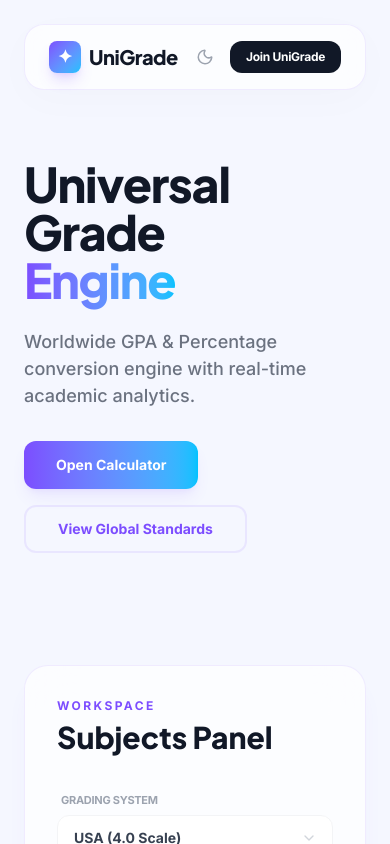
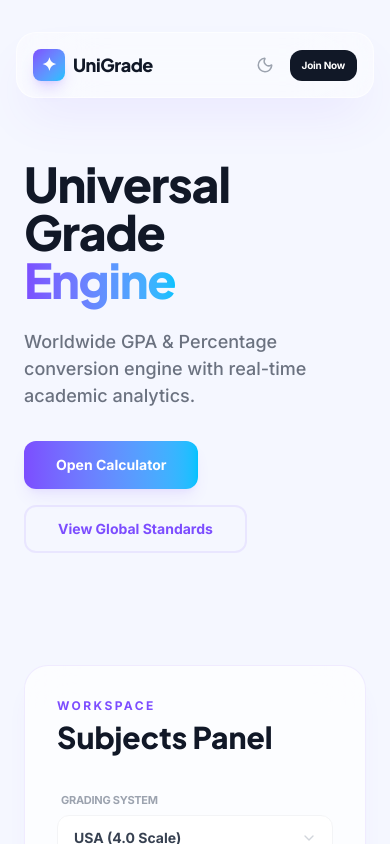
Before and after one commit to aljihadhasan220/unigrade-calculator, a React (Vite) app: page / in a window 390 px wide. Shown: the top 844 px of the page. Built offline with nearby package versions, Linux system fonts and the light colour scheme.

Commit message:
feat: Enhance UI and typography for UniGrade
Refactors the Navbar component with updated styling and responsive adjustments. Introduces new Google Fonts ('Inter' and 'Plus Jakarta Sans') to improve typography across the application. Adjusts scroll padding for smoother navigation.

```diff
--- a/src/App.tsx
+++ b/src/App.tsx
@@ -94,29 +94,29 @@ const Input = ({ label, ...props }: { label: string } & React.InputHTMLAttribute
 );
 
 const Navbar = ({ darkMode, setDarkMode }: { darkMode: boolean; setDarkMode: (v: boolean) => void }) => (
-  <nav className="fixed top-6 left-6 right-6 z-50 glass-effect rounded-[20px] shadow-2xl shadow-primary/5 border border-white/50">
-    <div className="max-w-7xl mx-auto px-6 h-16 flex items-center justify-between">
-      <div className="flex items-center gap-2">
+  <nav className="fixed top-8 left-4 right-4 md:left-6 md:right-6 z-50 bg-white/40 backdrop-blur-2xl rounded-[20px] shadow-2xl shadow-primary/10 border border-white/60">
+    <div className="max-w-7xl mx-auto px-4 md:px-6 h-16 md:h-18 flex items-center justify-between gap-2">
+      <div className="flex items-center gap-2 shrink-0">
         <div className="w-8 h-8 rounded-lg bg-gradient-to-br from-primary to-secondary flex items-center justify-center shadow-lg shadow-primary/20">
           <span className="text-white font-black text-lg">✦</span>
         </div>
-        <span className="text-xl font-extrabold tracking-tight text-text font-display">UniGrade</span>
+        <span className="text-lg md:text-xl font-extrabold tracking-tight text-text font-display">UniGrade</span>
       </div>
 
-      <div className="hidden md:flex items-center gap-6 text-sm font-bold text-gray-600">
+      <div className="hidden lg:flex items-center gap-8 text-sm font-bold text-gray-600">
         <a href="#calculator" className="hover:text-primary transition-colors">Calculator</a>
         <a href="#features" className="hover:text-primary transition-colors">Features</a>
         <a href="#faq" className="hover:text-primary transition-colors">FAQ</a>
       </div>
 
-      <div className="flex items-center gap-2">
+      <div className="flex items-center gap-2 shrink-0">
         <button
           onClick={() => setDarkMode(!darkMode)}
-          className="p-2 rounded-xl text-gray-400 hover:bg-gray-100 transition-all"
+          className="p-2 rounded-xl text-gray-400 hover:bg-gray-100 transition-all shrink-0"
         >
           {darkMode ? <Sun size={18} /> : <Moon size={18} />}
         </button>
-        <Button className="py-2 px-4 shadow-none text-xs tracking-tight" variant="secondary">Join UniGrade</Button>
+        <Button className="py-2 px-3 md:px-4 shadow-none text-[10px] md:text-xs tracking-tight whitespace-nowrap" variant="secondary">Join Now</Button>
       </div>
     </div>
   </nav>
@@ -217,7 +217,6 @@ export default function App() {
     });
 
     const gpa = totalCredits > 0 ? totalWeightedPoints / totalCredits : 0;
-    const averagePercentage = totalMarks / (subjects.length || 1);
 
     const prevC = typeof previousCredits === 'number' ? previousCredits : 0;
     const prevG = typeof previousCgpa === 'number' ? previousCgpa : 0;
@@ -225,8 +224,21 @@ export default function App() {
     // CGPA Calculation (weighted average of previous and current)
     const totalCgpaCredits = totalCredits + prevC;
     const currentWeighted = gpa * totalCredits;
-    const previousWeighted = prevG * prevC;
-    const cgpa = totalCgpaCredits > 0 ? (currentWeighted + previousWeighted) / totalCgpaCredits : gpa;
+    const previousWeighted = Math.min(prevG, system.max) * prevC; // Cap previous CGPA to system max
+    const cgpa = Math.min(totalCgpaCredits > 0 ? (currentWeighted + previousWeighted) / totalCgpaCredits : gpa, system.max);
+
+    // Percentage logic (scale-aware)
+    let percentage = 0;
+    if (gradingSystem === 'INDIA') {
+      percentage = gpa * 10;
+    } else {
+      percentage = (gpa / (system.max || 1)) * 100;
+    }
+
+    // If user provided custom marks, we can blend or prefer them if they are non-zero
+    const averageMarks = subjects.reduce((acc, s) => acc + (s.marks || 0), 0) / (subjects.length || 1);
+    // If average marks is significantly far from GPA percentage, we might want to respect it
+    // But usually GPA to Percentage is a formula. We'll use the formula for "Result Dashboard" consistency.
 
     let gradeBadge = 'Excellent';
     let status = 'Great Work';
@@ -240,7 +252,7 @@ export default function App() {
     else if (performanceRatio >= 0.4) { gradeBadge = 'Passed'; status = 'Needs Improvement'; }
     else { gradeBadge = 'Failed'; status = 'Study Harder'; }
 
-    return { gpa, cgpa, percentage: averagePercentage, gradeBadge, status };
+    return { gpa, cgpa, percentage, gradeBadge, status };
   }, [subjects, gradingSystem, previousCgpa, previousCredits]);
 
   const copyResult = () => {
@@ -473,13 +485,14 @@ export default function App() {
                       <div className="w-40 h-40 rounded-full bg-white shadow-inner flex items-center justify-center relative">
                          <svg className="w-full h-full transform -rotate-90 absolute">
                           <circle cx="80" cy="80" r="72" stroke="rgba(0,0,0,0.02)" strokeWidth="10" fill="transparent" />
-                          <motion.circle
-                            initial={{ strokeDasharray: "0 1000" }}
-                            animate={{ strokeDasharray: `${(calculationResult.gpa / GRADING_SYSTEMS[gradingSystem].max) * 452} 1000` }}
-                            transition={{ duration: 1.5, ease: "circOut" }}
-                            cx="80" cy="80" r="72" stroke="url(#gradient)" strokeWidth="10" fill="transparent"
-                            strokeLinecap="round"
-                          />
+                            <motion.circle
+                              initial={{ strokeDashoffset: 452.38 }}
+                              animate={{ strokeDashoffset: 452.38 - (Math.min(calculationResult.gpa, GRADING_SYSTEMS[gradingSystem].max) / GRADING_SYSTEMS[gradingSystem].max) * 452.38 }}
+                              transition={{ duration: 1.5, ease: "circOut" }}
+                              cx="80" cy="80" r="72" stroke="url(#gradient)" strokeWidth="10" fill="transparent"
+                              strokeDasharray="452.38"
+                              strokeLinecap="round"
+                            />
                           <defs>
                             <linearGradient id="gradient" x1="0%" y1="0%" x2="100%" y2="0%">
                               <stop offset="0%" stopColor="#7c4dff" />
@@ -513,7 +526,7 @@ export default function App() {
 
                     <div className="grid grid-cols-2 gap-3 pt-4">
                       <Button onClick={copyResult} variant="outline" className="text-[11px] py-4 h-auto font-black shadow-none border-gray-100 tracking-wider">
-                        {copied ? 'COPIED!' : 'COPY LINK'}
+                        {copied ? 'COPIED!' : 'COPY RESULT'}
                       </Button>
                       <Button onClick={downloadAsImage} variant="secondary" className="text-[11px] py-4 h-auto font-black tracking-wider shadow-xl shadow-black/10">
                         SAVE REPORT
--- a/src/index.css
+++ b/src/index.css
@@ -1,3 +1,4 @@
+@import url('https://fonts.googleapis.com/css2?family=Inter:wght@400;500;600;700;800;900&family=Plus+Jakarta+Sans:wght@400;500;600;700;800&display=swap');
 @import "tailwindcss";
 
 @theme {
@@ -45,6 +46,7 @@
 @layer base {
   html {
     scroll-behavior: smooth;
+    scroll-padding-top: 120px;
   }
 }
 
```
